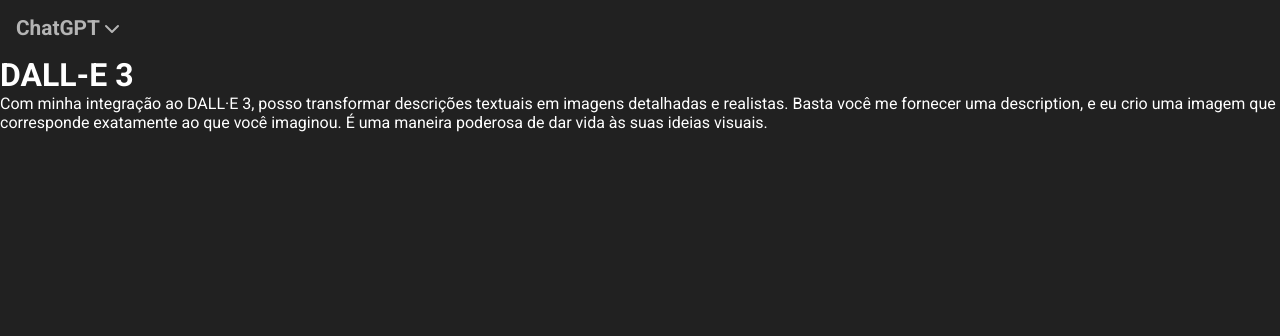
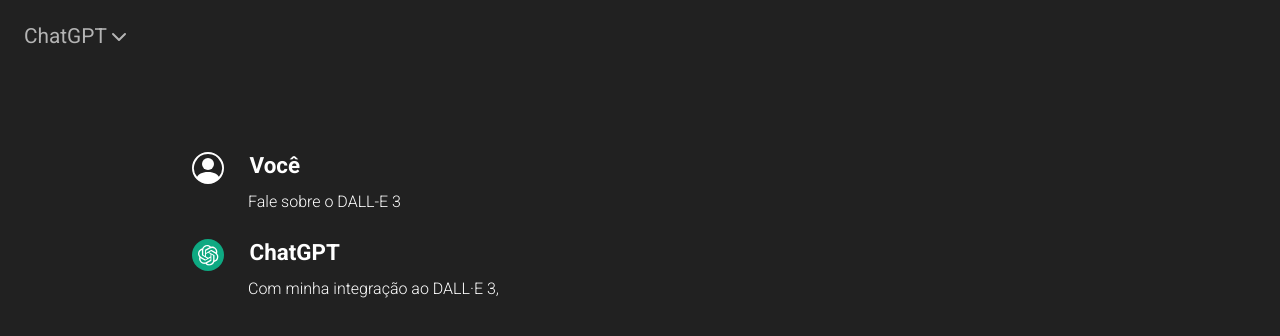
Before and after one commit to gabriel04alves/portfolio-open-ai-vuejs, a Vue app: page /questions/1 in a window 1280 px wide. Shown: the top 336 px of the page. Built offline with nearby package versions, Linux system fonts and the light colour scheme; data requests are answered from the project's data file.

Commit message:
feat/style: animação usando typewriterjs

```diff
--- a/package.json
+++ b/package.json
@@ -11,6 +11,7 @@
   "dependencies": {
     "axios": "^1.7.4",
     "pinia": "^2.1.7",
+    "typewriter-effect": "^2.21.0",
     "vue": "^3.4.29",
     "vue-router": "^4.3.3"
   },
--- a/src/components/HeaderComponent.vue
+++ b/src/components/HeaderComponent.vue
@@ -1,6 +1,6 @@
 <template>
   <div>
-      <RouterLink to="/" class="home-button">
+    <RouterLink to="/" class="home-button">
         ChatGPT
         <img src="../assets/images/chvron-down.svg" alt="">
     </RouterLink>
@@ -15,11 +15,17 @@
 <style scoped>
     .home-button {
         display: flex;
-
+        padding: 0.5rem;
+        border-radius: 10px;
+        width: min-content;
         font-size: 1.3rem;
-        font-weight: 600;
+        font-weight: 400;
         text-decoration: none;
         color: #B4B4B4;
+    }
+
+    .home-button:hover {
+        background-color: #2c2c2c;
     }
 
     div {
--- a/src/views/AnswerView.vue
+++ b/src/views/AnswerView.vue
@@ -1,8 +1,6 @@
 <script setup>
-import { ref, onMounted } from 'vue'
+import { ref, onMounted, nextTick } from 'vue'
 import DataService from '@/services/DataService.js'
-
-
 
 const props = defineProps({
     id: {
@@ -11,21 +9,93 @@
 })
 
 const question = ref(null)
+const userText = ref('')
+const chatGPTText = ref('')
 
-onMounted(() => {
-    DataService.getQuestion(props.id)
-        .then((res) => {
-            question.value = res.data
-        })
-        .catch((error) => {
-            console.log(error)
-        })
+const typeWriterEffect = (text, element, speed, callback) => {
+    let index = 0;
+    const interval = setInterval(() => {
+        if (index < text.length) {
+            element.value += text.charAt(index);
+            index++;
+        } else {
+            clearInterval(interval);
+            if (callback) callback();
+        }
+    }, speed);
+}
+
+let ramdomNumber = Math.floor(Math.random() * (75 - 50 + 1)) + 50;
+
+onMounted(async () => {
+    try {
+        const res = await DataService.getQuestion(props.id)
+        question.value = res.data
+        await nextTick();
+        setTimeout(() => {
+            typeWriterEffect(question.value.question, userText, 60, () => {
+                setTimeout(() => {
+                    typeWriterEffect(question.value.description, chatGPTText, ramdomNumber);
+                }, 500);
+            });
+        }, 1000);
+    } catch (error) {
+        console.log(error)
+    }
 })
 </script>
 
 <template>
-  <div v-if="question">
-    <h1>{{ question.title }}</h1>
-    <p>{{ question.description }}</p>
-  </div>
+    <div class="content" v-if="question">
+        <div class="user">
+            <div>
+                <img src="../assets/images/user.svg" alt="">
+                <h2>Você</h2>
+            </div>
+            <p>{{ userText }}</p>
+        </div>
+        <div class="chat-response">
+            <div>
+                <img src="../assets/images/open-ai-logo-circle.svg" alt="">
+                <h2>ChatGPT</h2>
+            </div>
+            <p>{{ chatGPTText }}</p>
+        </div>
+    </div>
 </template>
+
+<style scoped>
+    .content {
+        display: flex;
+        flex-direction: column;
+        margin-top: 10vh;
+        gap: 3.5vh;
+        text-align: left;
+    }
+
+    .user, .chat-response {
+        display: flex;
+        flex-direction: column;
+        gap: 1vh;
+        padding: 0 15%;
+    }
+
+    .user div, .chat-response div {
+        display: flex;
+        gap: 2vw;
+    }
+
+    .user p, .chat-response p {
+        margin-left: 3.5rem;
+        font-size: 1rem;
+        font-weight: 300;
+    }
+
+    .user h2, .chat-response h2 {
+        font-size: 1.4rem;
+    }
+
+    img {
+        width: 2rem;
+    }
+</style>
```
Also changed, not shown: src/assets/images/user.svg (added), 1 other file (tests, documents, lock files or other folders).
